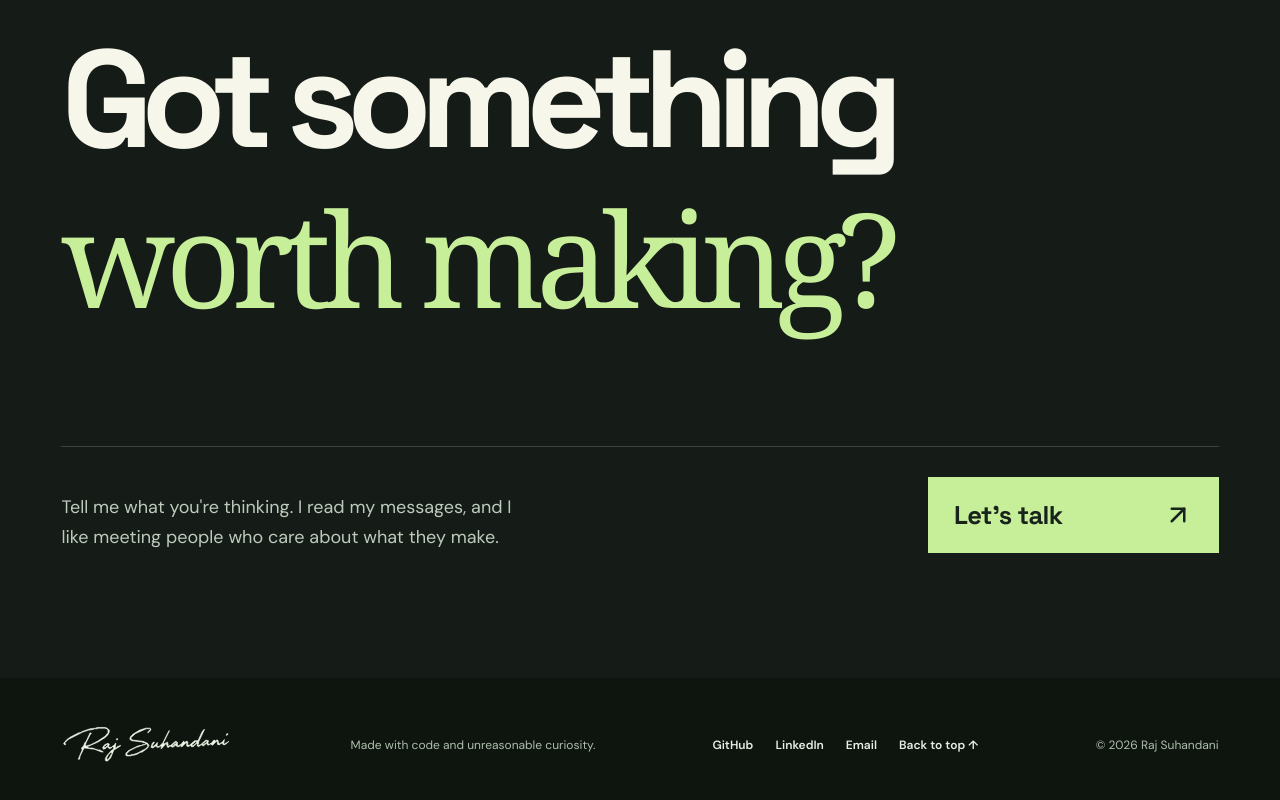
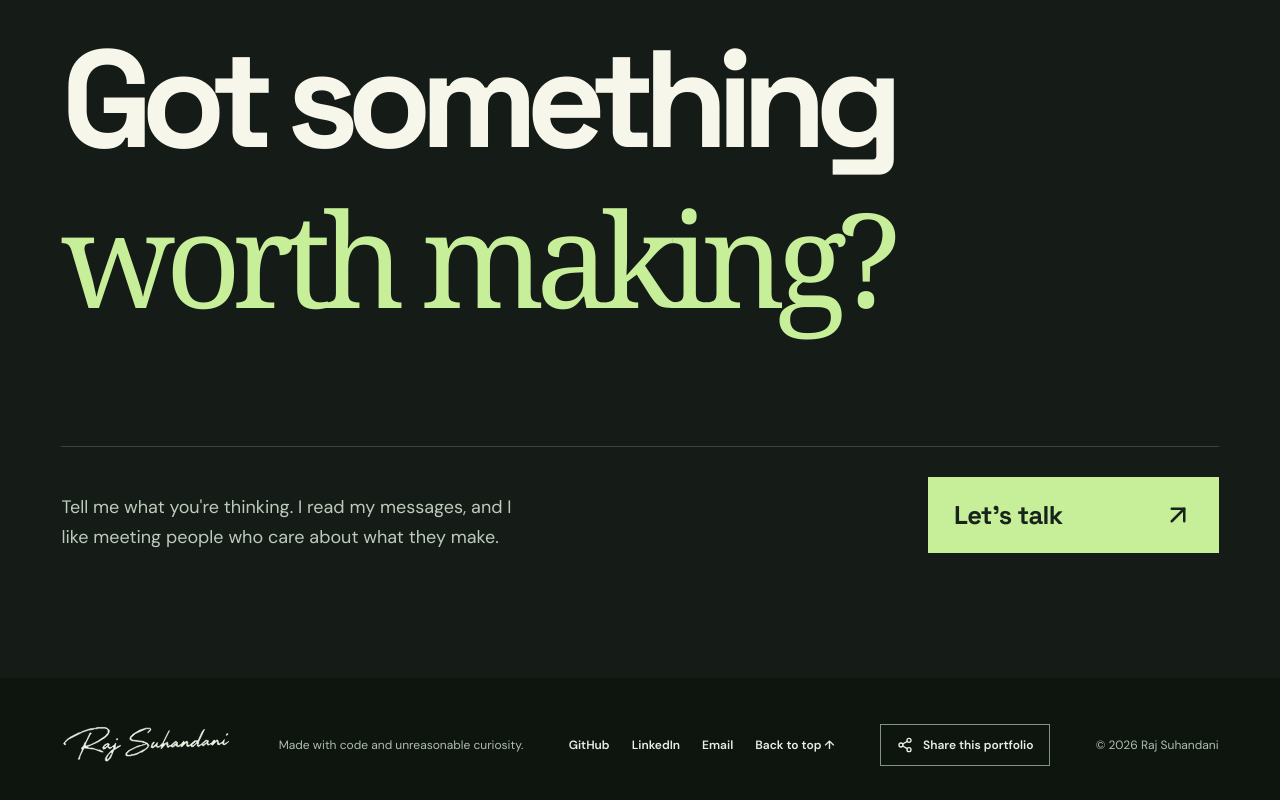
Before and after one commit to RAJ-SUHANDANI/Portfolio_Website-3d, a Next.js app: page / in a window 1280 px wide. Shown: the part 10937-11737 px from the top of the page. Built offline with nearby package versions, Linux system fonts and the light colour scheme.

Commit message:
feat: add native sharing with clipboard fallback

```diff
--- a/src/app/editorial-v2.css
+++ b/src/app/editorial-v2.css
@@ -239,3 +239,7 @@
 .art-contact-signature{width:280px;max-width:50%;color:#c7ef99}
 .art-contact-signature svg{width:100%;height:auto}
 @media(max-width:520px){.art-wordmark{width:155px;height:47px}}
+
+.art-share-button{background:transparent;color:#e7f0e4;border:1px solid #829581;padding:12px 16px;display:inline-flex;align-items:center;gap:10px;font:600 12px 'DM Sans',sans-serif}
+.art-share-button:hover,.art-share-button:focus-visible{background:#c7ef99;color:#19221a}
+@media(max-width:800px){.art-share-button{order:3}}
--- a/src/components/redesign/EditorialPortfolio.tsx
+++ b/src/components/redesign/EditorialPortfolio.tsx
@@ -6,6 +6,7 @@ import LivePreview from '@/components/redesign/LivePreview';
 import ProjectArchive from '@/components/redesign/ProjectArchive';
 import {capture} from '@/lib/projectMedia';
 import Signature from '@/components/redesign/Signature';
+import SharePortfolio from '@/components/redesign/SharePortfolio';
 
 const source=[
  {number:'01',name:'Meme Is Mine',slug:'memeismine',type:'Creative tools',tagline:'Memes should be fun to make, too.',description:'I wanted a faster way to turn a familiar reaction into something personal. This is a proper image and video meme studio with a template library, editing tools and a place to keep your work.',live:'https://memeismine.vercel.app/',tone:'meme'},
@@ -110,6 +111,6 @@ export default function EditorialPortfolio(){
     <div className="art-contact-rows"><p>Tell me what you're thinking. I read my messages, and I like meeting people who care about what they make.</p><a className="art-contact-email" href={'mailto:'+profile.email}>Let's talk <ArrowUpRight size={30}/></a></div>
    </section>
   </main>
-  <footer className="art-footer"><Link href="/" className="art-footer-name" aria-label="Back to top"><Signature/></Link><span>Made with code and unreasonable curiosity.</span><div><a href={profile.github} target="_blank" rel="noopener noreferrer">GitHub</a><a href={profile.linkedin} target="_blank" rel="noopener noreferrer">LinkedIn</a><a href={'mailto:'+profile.email}>Email</a><a href="#main">Back to top ↑</a></div><small>© {new Date().getFullYear()} Raj Suhandani</small></footer>
+  <footer className="art-footer"><Link href="/" className="art-footer-name" aria-label="Back to top"><Signature/></Link><span>Made with code and unreasonable curiosity.</span><div><a href={profile.github} target="_blank" rel="noopener noreferrer">GitHub</a><a href={profile.linkedin} target="_blank" rel="noopener noreferrer">LinkedIn</a><a href={'mailto:'+profile.email}>Email</a><a href="#main">Back to top ↑</a></div><SharePortfolio/><small>© {new Date().getFullYear()} Raj Suhandani</small></footer>
  </div>;
 }
--- /dev/null
+++ b/src/components/redesign/SharePortfolio.tsx
@@ -0,0 +1,18 @@
+'use client';
+import {useState} from 'react';
+import {Check,Share2} from 'lucide-react';
+
+export default function SharePortfolio(){
+ const [label,setLabel]=useState('Share this portfolio');
+ async function share(){
+  const url=window.location.href;
+  const title='Raj Suhandani: the work so far';
+  if(typeof navigator.share==='function'){
+   try{await navigator.share({title,url});setLabel('Thanks for sharing');return;}
+   catch(error){if(error instanceof DOMException && error.name==='AbortError')return;}
+  }
+  try{await navigator.clipboard.writeText(url);setLabel('Link copied');}
+  catch{setLabel('Copy the link from your address bar');}
+ }
+ return <button type="button" className="art-share-button" onClick={share} aria-label={label} aria-live="polite">{label==='Link copied'||label==='Thanks for sharing'?<Check size={16}/>:<Share2 size={16}/>} {label}</button>;
+}
```
